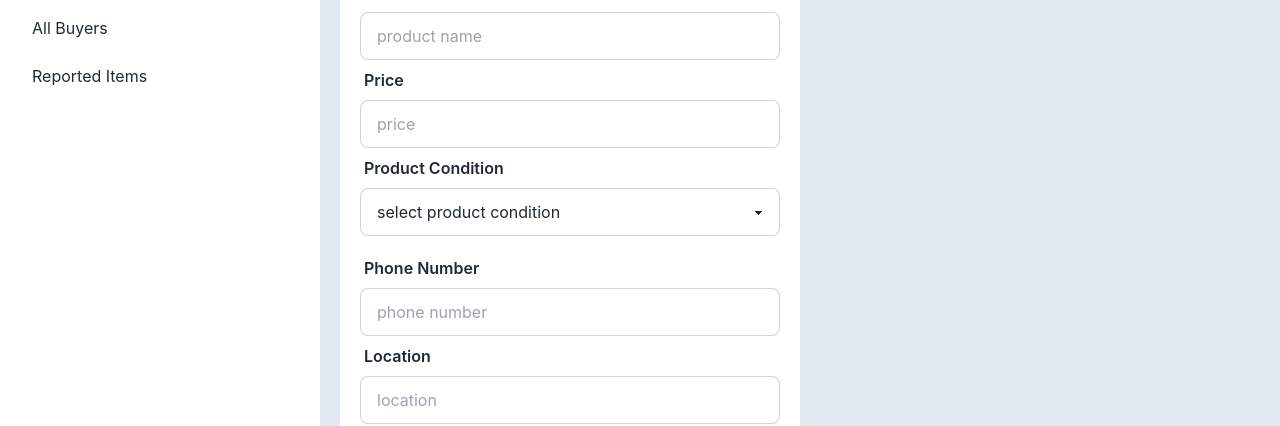
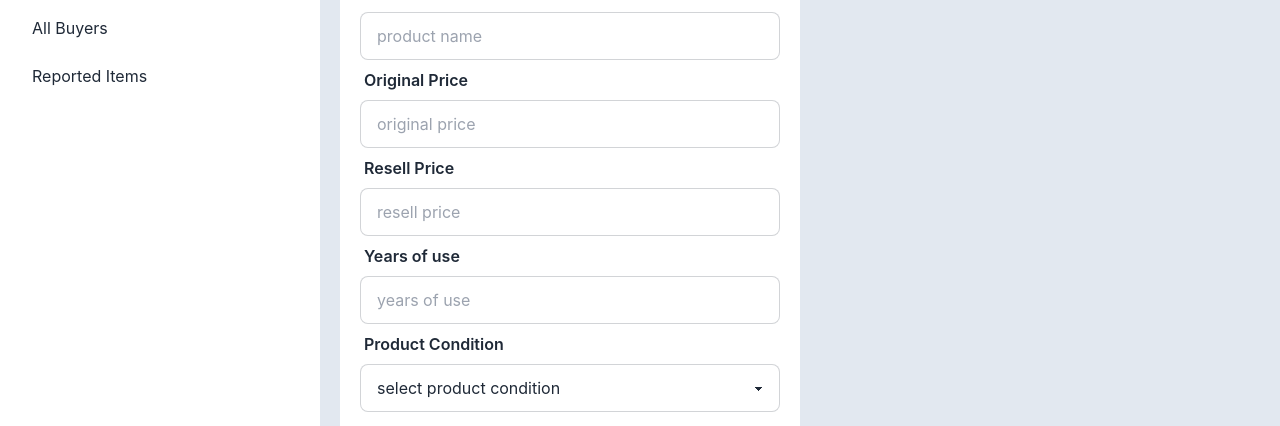
Before and after one commit to Abdullah-Sakib/make-better-use-client-side, a React (Create React App) app: page /dashboard/addproduct in a window 1280 px wide. Shown: the part 268-694 px from the top of the page. Built offline with nearby package versions, Linux system fonts and the light colour scheme; no server answers.

Commit message:
Completed Adding products

```diff
--- a/package.json
+++ b/package.json
@@ -8,6 +8,7 @@
     "@testing-library/user-event": "^13.5.0",
     "axios": "^1.2.0",
     "daisyui": "^2.41.0",
+    "date-fns": "^2.29.3",
     "firebase": "^9.14.0",
     "react": "^18.2.0",
     "react-dom": "^18.2.0",
--- a/src/Pages/Dashboard/Seller/AddProducts/AddProducts.js
+++ b/src/Pages/Dashboard/Seller/AddProducts/AddProducts.js
@@ -1,11 +1,19 @@
 import axios from "axios";
+import { format } from "date-fns/esm";
 import React, { useContext, useEffect, useState } from "react";
 import { useForm } from "react-hook-form";
+import toast from "react-hot-toast";
 import { AuthContext } from "../../../../Contexts/AuthProvider/AuthProvider";
 
 const AddProducts = () => {
-  const {user} = useContext(AuthContext);
+  const { user } = useContext(AuthContext);
   const [categories, setCategories] = useState([]);
+  const {
+    register,
+    handleSubmit,
+    reset,
+    formState: { errors },
+  } = useForm();
 
   useEffect(() => {
     axios
@@ -16,43 +24,46 @@ const AddProducts = () => {
       .catch((error) => console.log(error));
   }, []);
 
-  const {
-    register,
-    handleSubmit,
-    formState: { errors },
-  } = useForm();
-
   const handleAddProduct = (data) => {
     data.sellerName = user.displayName;
     data.sellerEmail = user.email;
+    data.postDate = format(new Date(), "PP");
 
     const productImage = data.image[0];
     const formData = new FormData();
-    formData.append('image', productImage);
+    formData.append("image", productImage);
 
-    fetch(`https://api.imgbb.com/1/upload?key=${process.env.REACT_APP_imgbb_API}`,{
-      method: 'POST',
-      body: formData
-    })
-    .then(res => res.json())
-    .then(imgData => {
-      const img = imgData.data.url;
-      data.image = img;
-      console.log(data);
-    })
-
-
+    fetch(
+      `https://api.imgbb.com/1/upload?key=${process.env.REACT_APP_imgbb_API}`,
+      {
+        method: "POST",
+        body: formData,
+      }
+    )
+      .then((res) => res.json())
+      .then((imgData) => {
+        const img = imgData.data.url;
+        data.image = img;
+        saveProductInDB(data);
+      });
   };
 
-  // fetch('http://localhost:5000/categories', {
-  //   method: 'POST',
-  //   headers: {
-  //     'content-type': 'application/json'
-  //   },
-  //   body: JSON.stringify(data)
-  // })
-  // .then(res => res.json())
-  // .then(data => console.log(data))
+  const saveProductInDB = (data) => {
+    fetch("http://localhost:5000/products", {
+      method: "POST",
+      headers: {
+        "content-type": "application/json",
+      },
+      body: JSON.stringify(data),
+    })
+      .then((res) => res.json())
+      .then((data) => {
+        if (data.acknowledged) {
+          toast.success("Product Added Successfully.");
+          reset();
+        }
+      });
+  };
 
   return (
     <div>
@@ -78,13 +89,28 @@ const AddProducts = () => {
           {...register("name", { required: true })}
         />
 
-        <label className="label font-semibold">Price</label>
+        <label className="label font-semibold">Original Price</label>
         <input
           type="number"
-          name="price"
-          placeholder="price"
+          placeholder="original price"
           className="input input-bordered w-full "
-          {...register("price", { required: true })}
+          {...register("originalPrice", { required: true })}
+        />
+
+        <label className="label font-semibold">Resell Price</label>
+        <input
+          type="number"
+          placeholder="resell price"
+          className="input input-bordered w-full "
+          {...register("resellPrice", { required: true })}
+        />
+
+        <label className="label font-semibold">Years of use</label>
+        <input
+          type="number"
+          placeholder="years of use"
+          className="input input-bordered w-full "
+          {...register("yearsOfUse", { required: true })}
         />
 
         <label className="label font-semibold">Product Condition</label>
```
Also changed, not shown: 1 other file (tests, documents, lock files or other folders).
